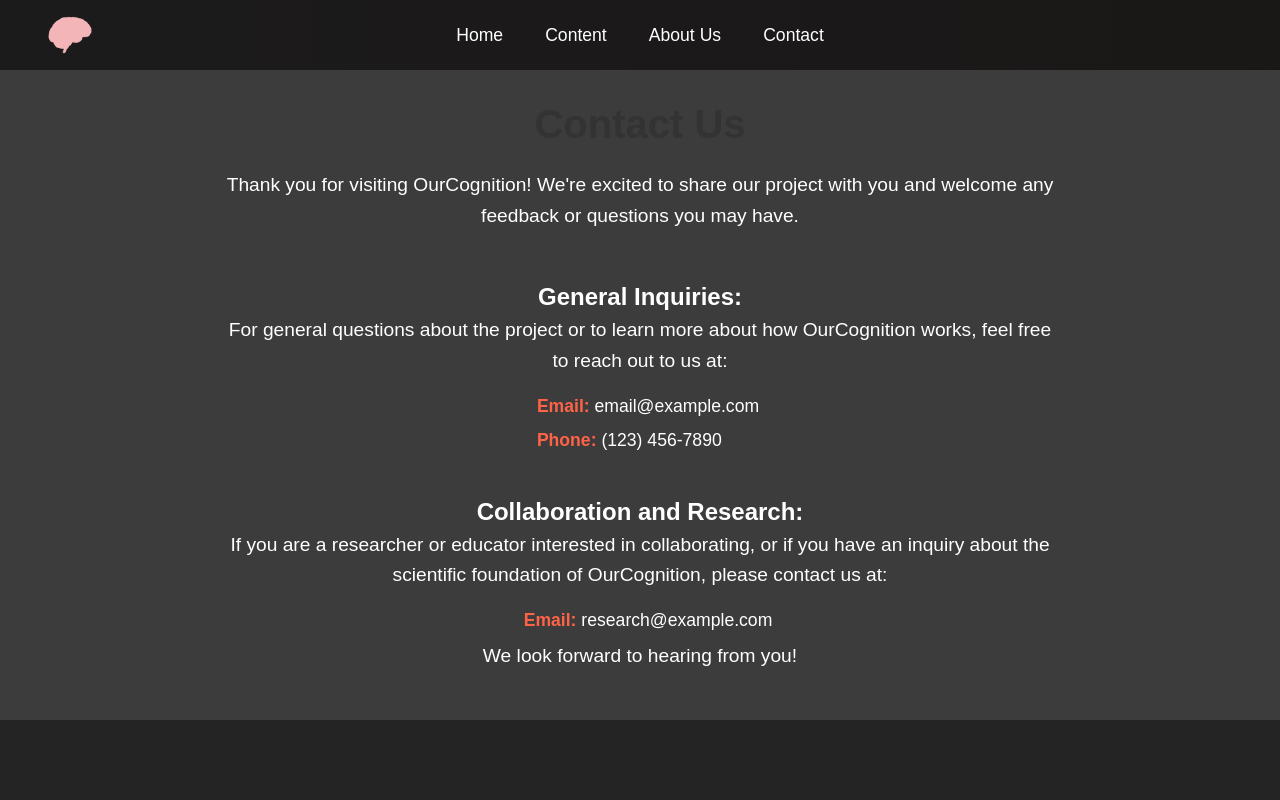
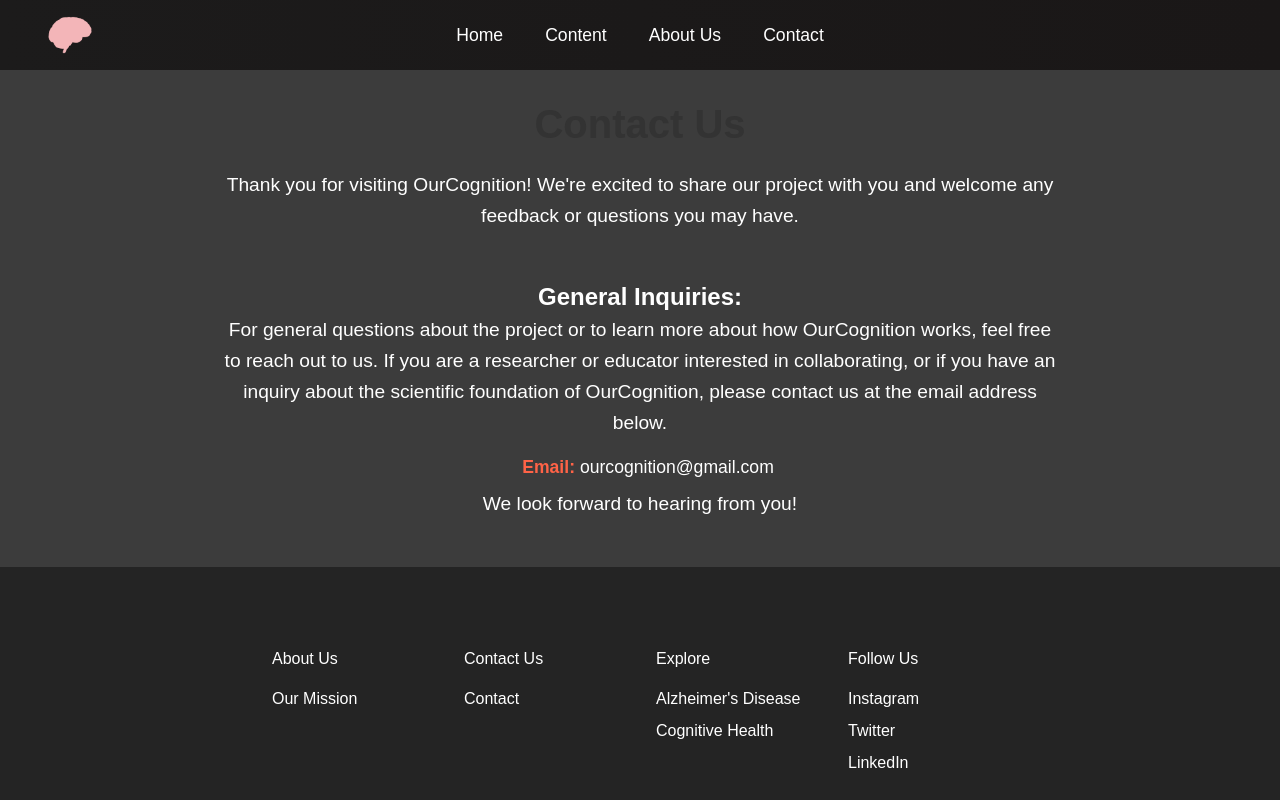
Before and after one commit to shamikkarkhanis/OurCognition, a React (Vite) app: page /contact in a window 1280 px wide. Shown: the top 800 px of the page. Built offline with nearby package versions, Linux system fonts and the light colour scheme.

Commit message:
updated contact page

```diff
--- a/src/components/pages/Contact.jsx
+++ b/src/components/pages/Contact.jsx
@@ -12,19 +12,11 @@ export default function Contact() {
       <h2 className='contact-inquiries-heading'>General Inquiries:</h2>
       <p className='contact-description'>
         For general questions about the project or to learn more about how OurCognition works,
-        feel free to reach out to us at:
+        feel free to reach out to us. If you are a researcher or educator interested in collaborating, or if you have an inquiry
+        about the scientific foundation of OurCognition, please contact us at the email address below.
       </p>
       <ul className='contact-list'>
-        <li><strong>Email:</strong> email@example.com</li>
-        <li><strong>Phone:</strong> (123) 456-7890</li>
-      </ul>
-      <h2 className='contact-research-heading'>Collaboration and Research:</h2>
-      <p className='contact-description'>
-        If you are a researcher or educator interested in collaborating, or if you have an inquiry
-        about the scientific foundation of OurCognition, please contact us at:
-      </p>
-      <ul className='contact-list'>
-        <li><strong>Email:</strong> research@example.com</li>
+        <li><strong>Email:</strong> ourcognition@gmail.com</li>
       </ul>
       <p className='contact-description'>
         We look forward to hearing from you!
```
